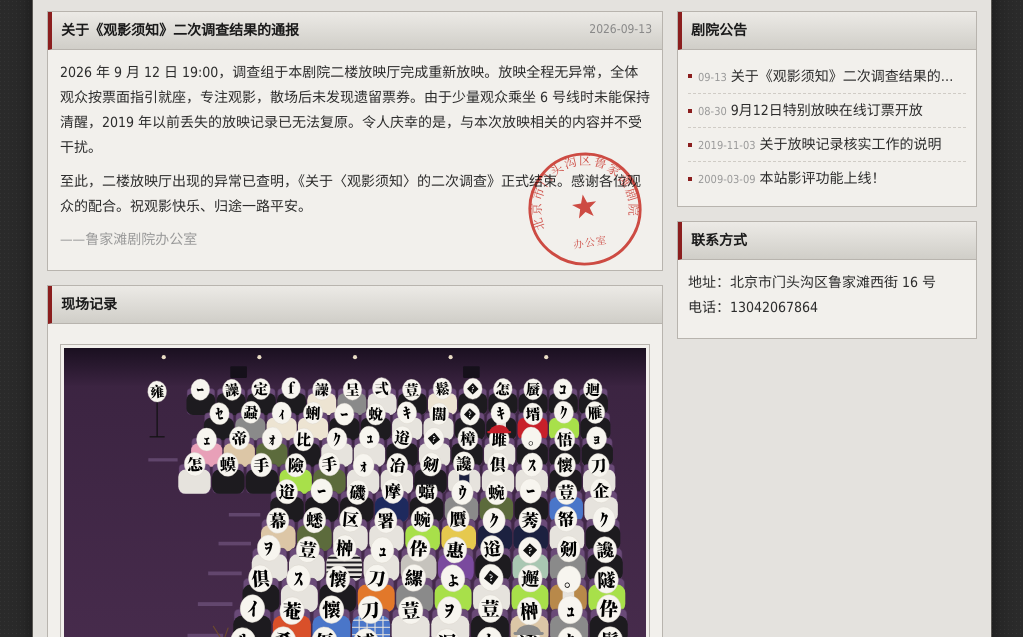
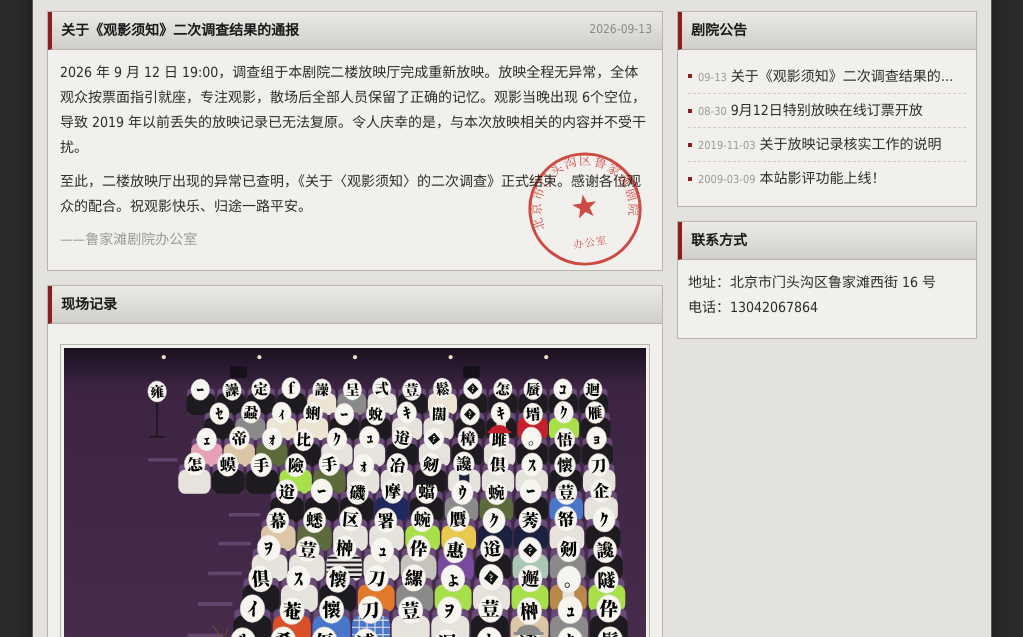
Before and after one commit to rect-repair/movie-theater, a plain HTML site: page record.html in a window 1280 px wide. Shown: the part 163-800 px from the top of the page, without its empty margins (128-1151 px from the left). Drawn offline with Linux system fonts and the light colour scheme.

Commit message:
new text

```diff
--- a/record.html
+++ b/record.html
@@ -31,8 +31,7 @@
         <div class="box">
           <div class="hd">关于《观影须知》二次调查结果的通报 <span class="more">2026-09-13</span></div>
           <div class="bd sealed">
-            <p>2026 年 9 月 12 日 19:00，调查组于本剧院二楼放映厅完成重新放映。放映全程无异常，全体观众按票面指引就座，专注观影，散场后未发现遗留票券。由于少量观众乘坐 6
-              号线时未能保持清醒，2019
+            <p>2026 年 9 月 12 日 19:00，调查组于本剧院二楼放映厅完成重新放映。放映全程无异常，全体观众按票面指引就座，专注观影，散场后全部人员保留了正确的记忆。观影当晚出现 6个空位，导致 2019
               年以前丢失的放映记录已无法复原。令人庆幸的是，与本次放映相关的内容并不受干扰。</p>
             <p>至此，二楼放映厅出现的异常已查明，《关于〈观影须知〉的二次调查》正式结束。感谢各位观众的配合。祝观影快乐、归途一路平安。</p>
             <p class="gray">——鲁家滩剧院办公室</p>
```
